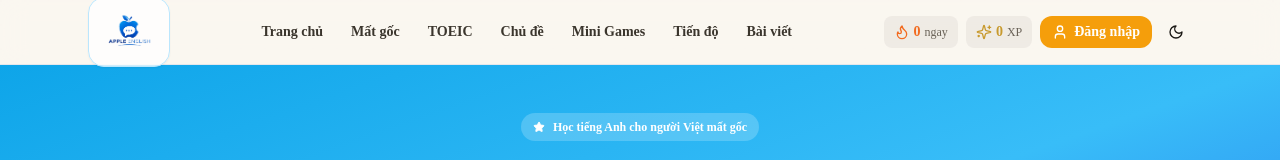
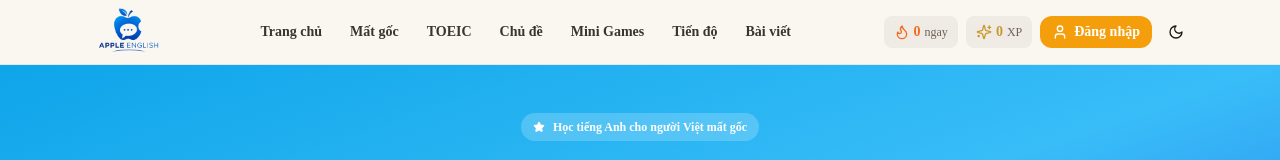
Before and after one commit to NguyeQuanHuy/apple-english, a Next.js app: page / in a window 1280 px wide. Shown: the top 160 px of the page. Built offline with nearby package versions, Linux system fonts and the light colour scheme; no server answers.

Commit message:
style: logo to hon bo vien

```diff
--- a/components/top-bar.tsx
+++ b/components/top-bar.tsx
@@ -17,9 +17,7 @@ export function TopBar() {
     <header className="sticky top-0 z-40 backdrop-blur-md bg-paper-50/80 dark:bg-ink-900/80 border-b border-ink-900/8 dark:border-paper-50/8">
       <div className="max-w-6xl mx-auto px-4 sm:px-6 h-16 flex items-center justify-between">
         <Link href="/" className="flex items-center group">
-          <div className="px-3 py-1.5 rounded-2xl border border-sky-200 dark:border-sky-800 bg-white/80 dark:bg-ink-900/80 shadow-sm hover:shadow-md hover:border-sky-400 transition-all duration-200">
-            <Image src="/logo.png" alt="Apple English" width={260} height={72} className="h-14 w-auto object-contain" priority />
-          </div>
+          <Image src="/logo.png" alt="Apple English" width={320} height={88} className="h-20 w-auto object-contain" priority />
         </Link>
         <nav className="hidden md:flex items-center gap-1">
           <NavLink href="/">Trang chủ</NavLink>
```
